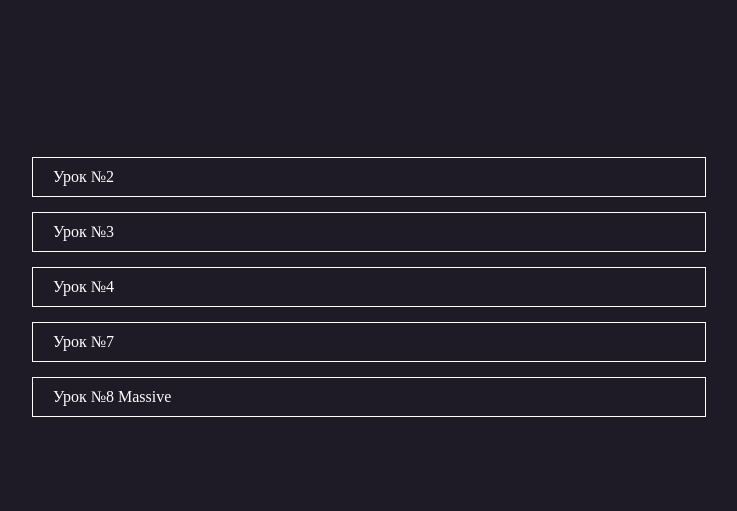
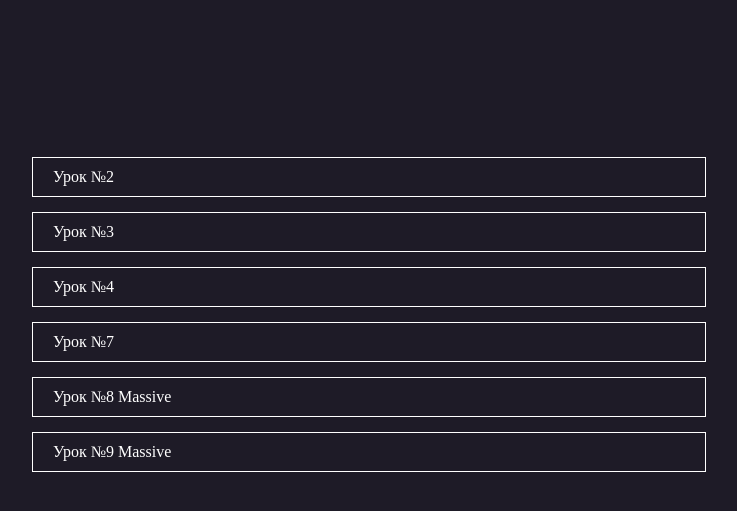
Before and after one commit to Nilline/curs_js_2023, a plain HTML site: page index.html in a window 1280 px wide. Shown: the part 5-516 px from the top of the page, without its empty margins (271-1008 px from the left). Drawn offline with Linux system fonts and the light colour scheme.

Commit message:
Add files via upload

```diff
--- a/index.html
+++ b/index.html
@@ -37,7 +37,13 @@
 				Урок №8 Massive
 			</a>
 		</li>
+		<li>
+			<a href="./lesson_9_massive-part2/index.html">
+				Урок №9 Massive
+			</a>
+		</li>
 	</ul>
+
 </body>
 
 </html>
```
